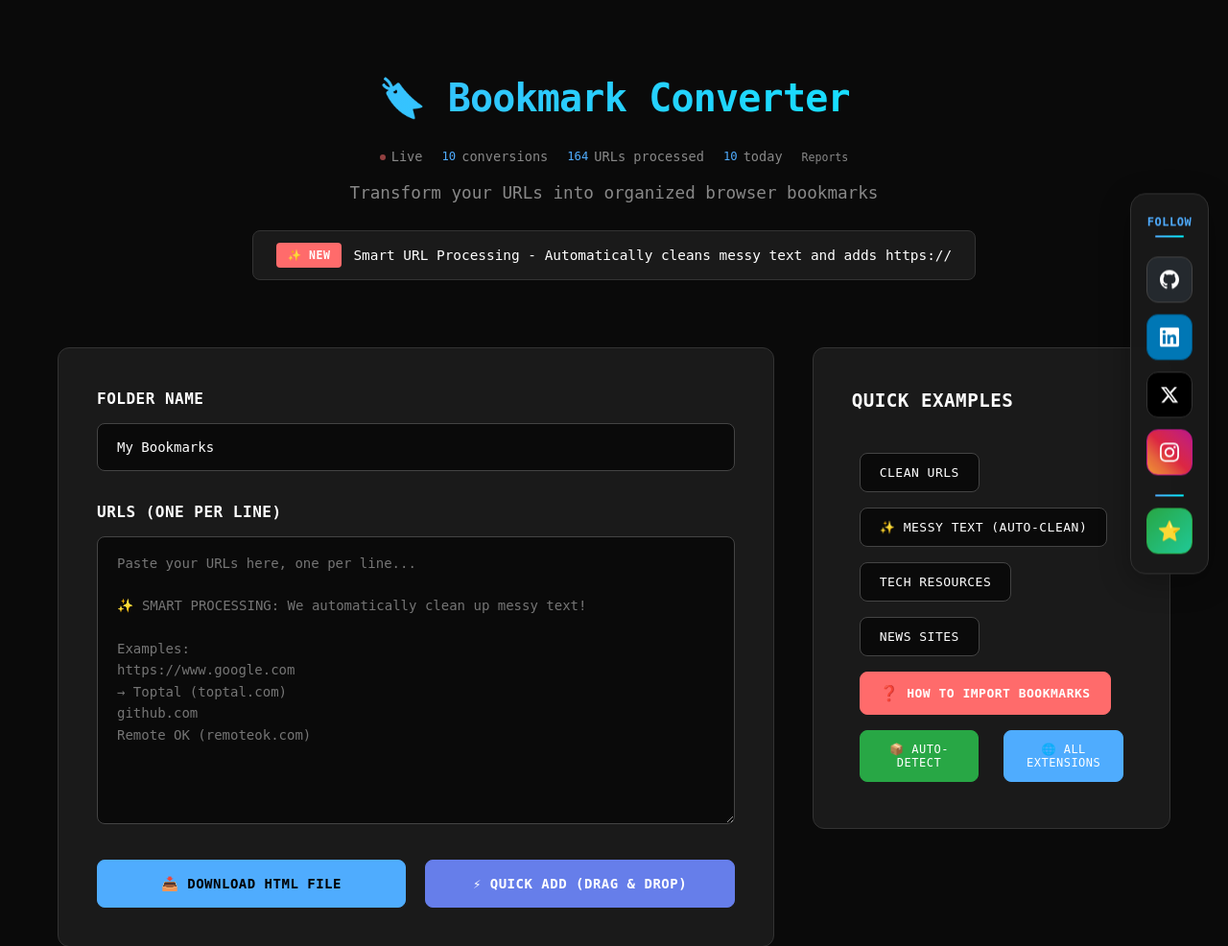
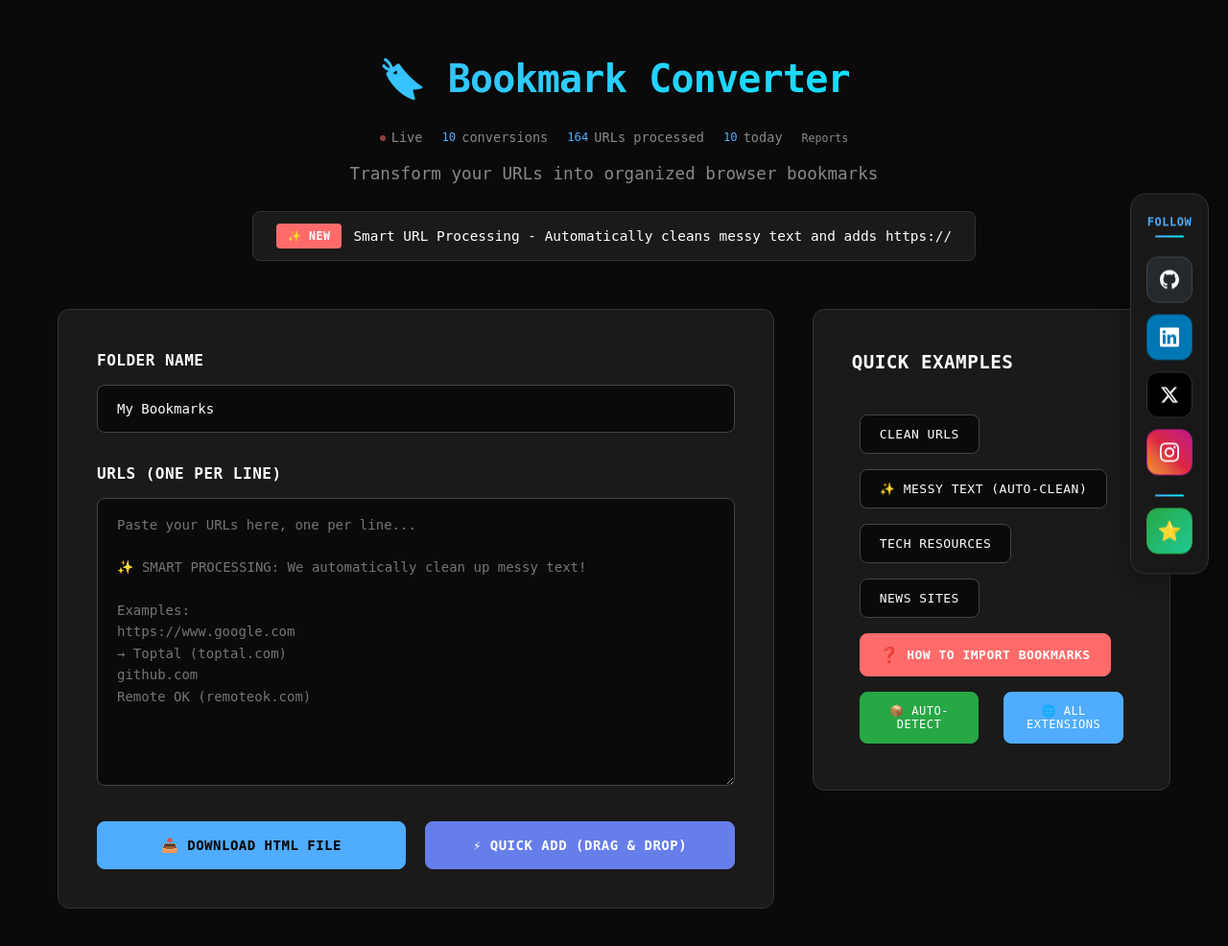
Before and after one commit to harish-govindasamy/bookmark-converter, a Flask app: page / in a window 1280 px wide. Shown: the top 986 px of the page at 96% size. After the commit the page ends 947 px from the top, so only its background shows below. Run offline with Flask 3, Linux system fonts and the light colour scheme; data comes from the database, SQL or seed files in the repository; some libraries are stand-ins or nearby versions.

Commit message:
✨ Reduce gap above Bookmark Converter title
🎯 Changes Made:
- Reduced header padding from 30px to 10px
- Smaller gap above the main title
- More compact header section
- Better use of vertical space

Result: Minimal gap above 'Bookmark Converter' title for cleaner layout!

```diff
--- a/templates/index.html
+++ b/templates/index.html
@@ -70,7 +70,7 @@
         .header {
             text-align: center;
             margin-bottom: 40px;
-            padding: 30px 0;
+            padding: 10px 0;
         }
 
         .header h1 {
```
